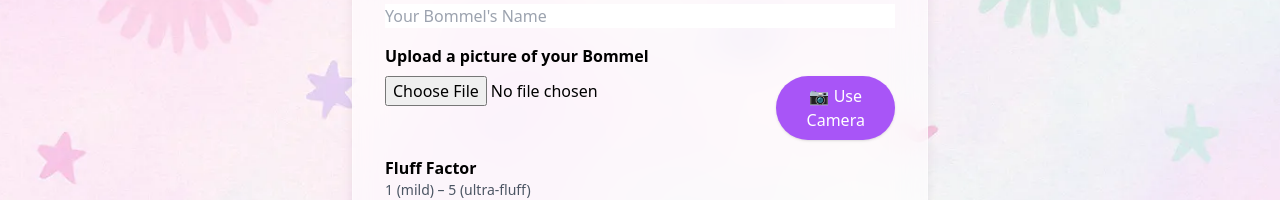
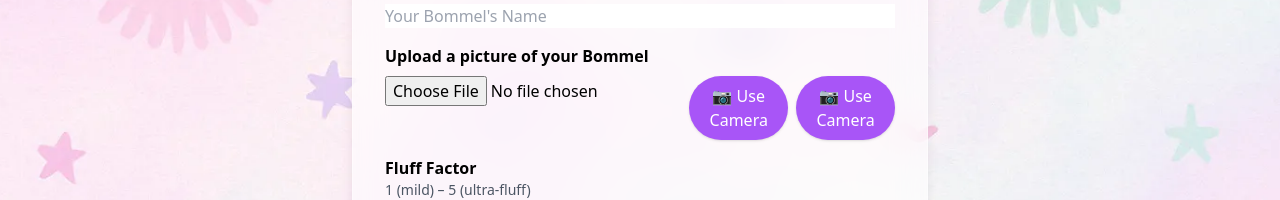
Before and after one commit to eatingpeoplelabel/mybommel, a Next.js app: page /register in a window 1280 px wide. Shown: the part 245-445 px from the top of the page. Built offline with nearby package versions, Linux system fonts and the light colour scheme; no server answers.

Commit message:
Update: general improvements and fixes

```diff
--- a/pages/register.tsx
+++ b/pages/register.tsx
@@ -64,7 +64,8 @@ export default function Register() {
     trigger,
     watch,
   } = useForm<FormData>()
-    const [previewData, setPreviewData] = useState(null)
+  const [previewData, setPreviewData] = useState<FormData | null>(null)
+  const [photoName, setPhotoName] = useState<string | null>(null)
   const [uploadError, setUploadError] = useState(null)
   const [isUploading, setIsUploading] = useState(false)
   const [showCamera, setShowCamera] = useState(false)
@@ -146,16 +147,17 @@ export default function Register() {
       setValue('image', fileList)
       await trigger('image')
 
-      // Vorschau-Daten aktualisieren, damit der Upload funktioniert
       setPreviewData({
         ...watch(),
         image: fileList,
       })
 
+      setPhotoName(file.name)
       setShowCamera(false)
     }}
   />
 )}
+
 
       <div className="relative z-10 bg-white/60 backdrop-blur-lg rounded-2xl shadow-lg max-w-xl w-full p-8 space-y-6 border border-white/40 mt-16">
         <h1 className="text-4xl font-extrabold text-center">🚀 I'm a Bommler!</h1>
@@ -180,6 +182,18 @@ export default function Register() {
               >
                 📷 Use Camera
               </button>
+              <button
+  type="button"
+  onClick={() => setShowCamera(true)}
+  className="bg-purple-500 text-white px-4 py-2 rounded-full shadow hover:bg-purple-400"
+>
+  📷 Use Camera
+</button>
+{photoName && (
+  <p className="text-sm text-green-700 mt-1">
+    📷 Foto hinterlegt: <strong>{photoName}</strong>
+  </p>
+)}
             </div>
           </div>
 
```
